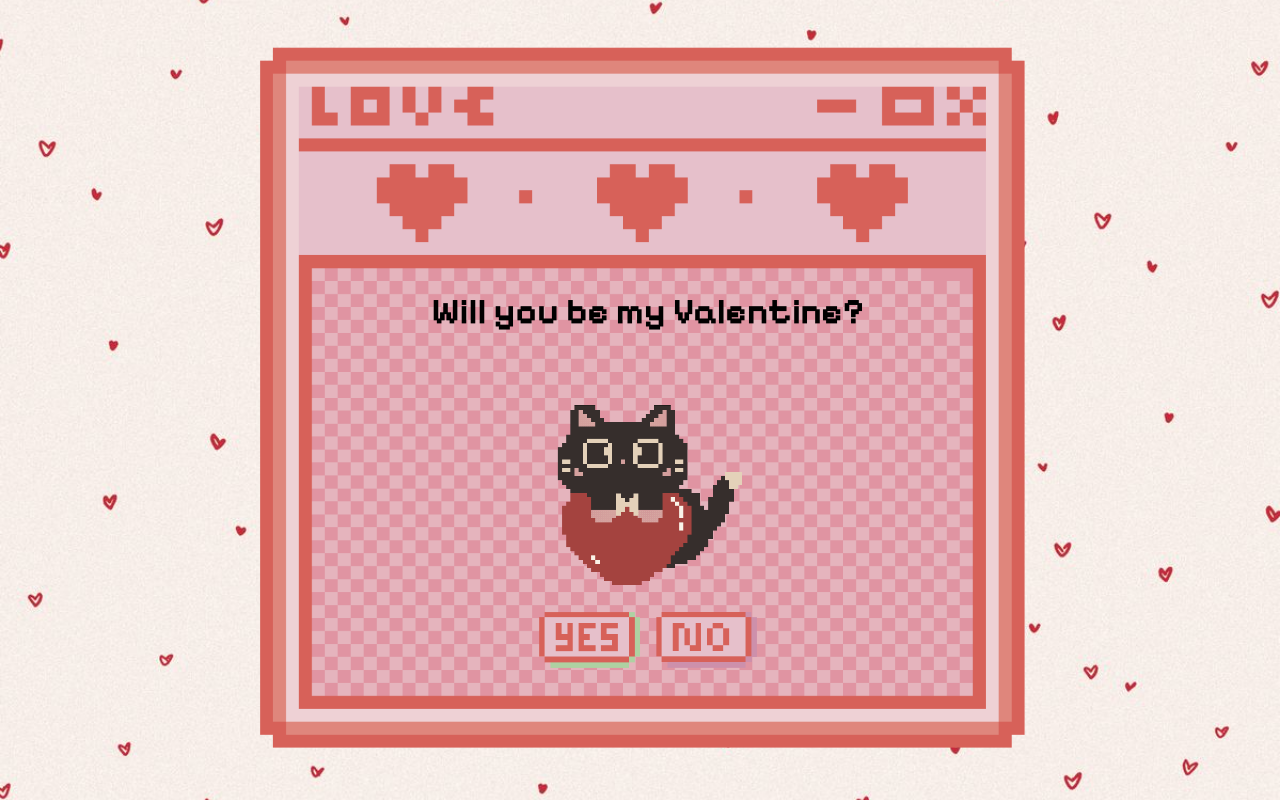
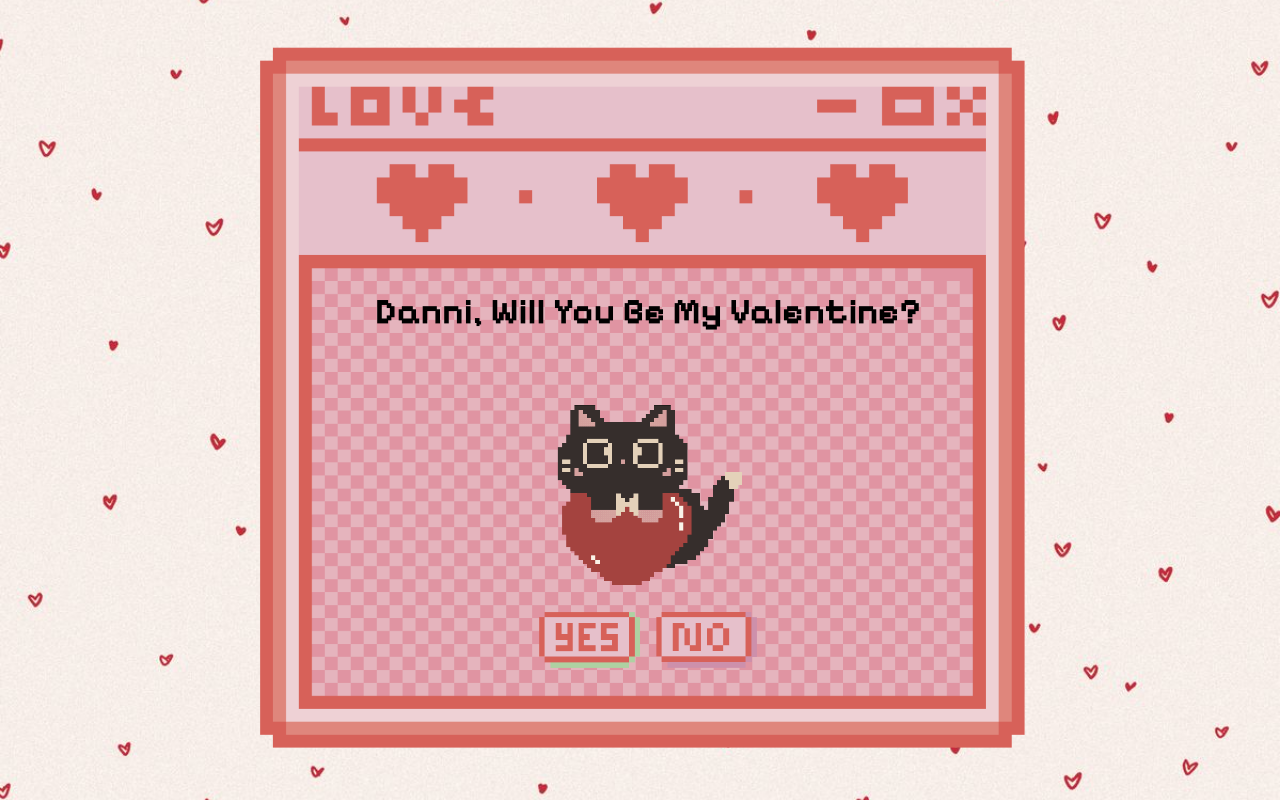
Before and after one commit to VitokoHK/website-valentines, a plain HTML site: page index.html in a window 1280 px wide. Both pictures are taken after a click on the element "♡ Dannii, a Letter for You ♡". Drawn offline with Linux system fonts and the light colour scheme.

Commit message:
Update index.html

```diff
--- a/index.html
+++ b/index.html
@@ -20,7 +20,7 @@
     <div id="letter-container">
         <div class="letter-window">
             <div class="content-wrapper">
-                <h1 id="letter-title">Will you be my Valentine?</h1>
+                <h1 id="letter-title">Danni, Will You Be My Valentine?</h1>
                 <h2 id="letter-subtitle"></h2>
 
                 <img src="cat_heart.gif" class="cat" id="letter-cat" />
```
